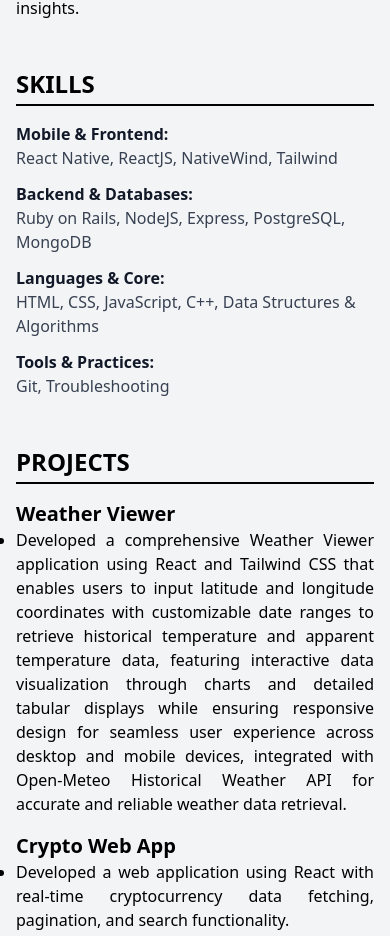
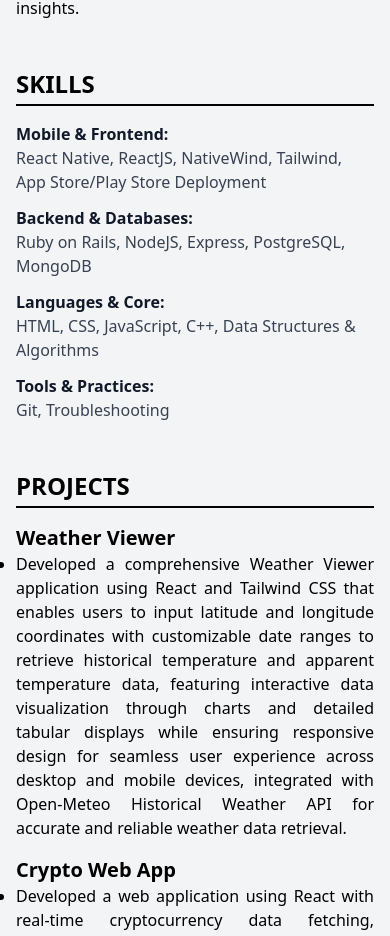
Before and after one commit to kishan04rajput/fullStack, a React (Create React App) app in the folder my-resume/: page / in a window 390 px wide. Shown: the part 1770-2706 px from the top of the page. Built offline with nearby package versions, Linux system fonts and the light colour scheme.

Commit message:
feat: add App Store/Play Store Deployment to mobile skills list

```diff
--- a/my-resume/src/Components/Skills.js
+++ b/my-resume/src/Components/Skills.js
@@ -2,7 +2,7 @@ export const Skills = () => {
   const skillCategories = [
     {
       category: "Mobile & Frontend",
-      skills: ["React Native", "ReactJS", "NativeWind", "Tailwind"],
+      skills: ["React Native", "ReactJS", "NativeWind", "Tailwind", "App Store/Play Store Deployment"],
     },
     {
       category: "Backend & Databases",
```
